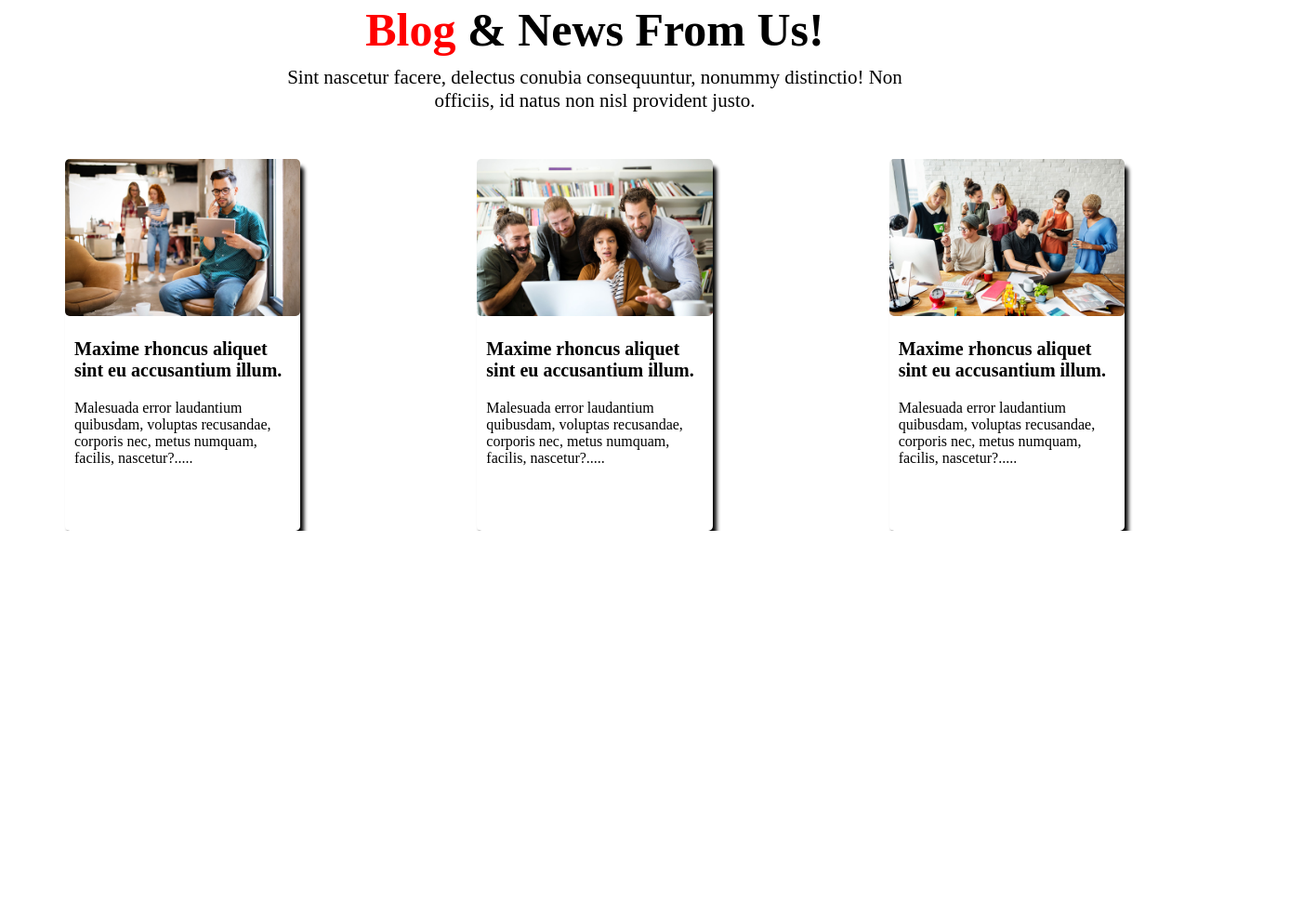
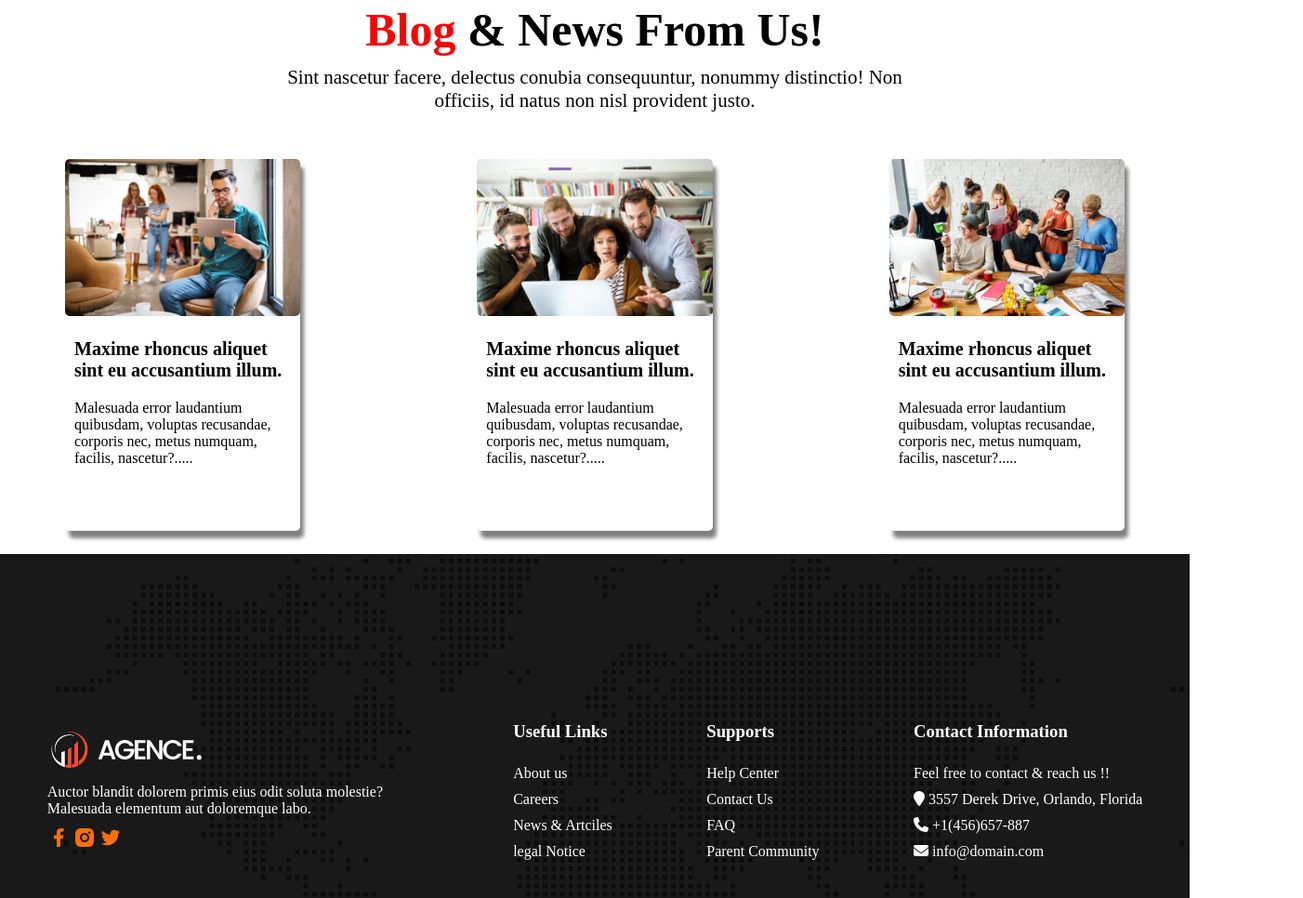
Before and after one commit to Tanvir-Ramim/digital-agency-clone, a plain HTML site: page index.html in a window 1280 px wide. Shown: the part 1834-2800 px from the top of the page at 93% size, 1402 px wide, since content can reach past the window. Before the commit the page ends 2405 px from the top, so only its background shows below. Drawn offline with Linux system fonts and the light colour scheme.

Commit message:
footer done

```diff
--- a/index.html
+++ b/index.html
@@ -7,6 +7,7 @@
     <meta name="viewport" content="width=device-width, initial-scale=1.0">
     <title>Digital Agency</title>
     <link rel="stylesheet" href="style.css">
+    <script src="https://kit.fontawesome.com/aa4a601134.js" crossorigin="anonymous"></script>
 </head>
 
 <body>
@@ -144,7 +145,52 @@
         </section>
     </main>
     <footer>
+              <div class="footer-main">
 
+             <div class="footer-details">
+                    <img src="./asset/logo/logo.png" alt="">
+                    <p class="footer-para">Auctor blandit dolorem primis eius odit soluta molestie? Malesuada elementum aut doloremque labo.</p>
+                    <div class="footer-icons">
+                          <img src="./asset/icon22/facebook.png" alt="">
+                          <img src="./asset/icon22/insta.png" alt="">
+                          <img src="./asset/icon22/twitter.png" alt="">
+
+                    </div>
+             </div>
+             <div class="footer-details">
+                     <h3>Useful Links</h3>
+                     <ol class="footer-list-main">
+                        <li class="footer-list">About us</li>
+                        <li class="footer-list">Careers</li>
+                        <li class="footer-list">News & Artciles</li>
+                        <li class="footer-list">legal Notice</li>
+                     </ol>
+             </div>
+             <div class="footer-details">
+                <h3>Supports
+                </h3>
+                <ol class="footer-list-main">
+                   <li class="footer-list">Help Center</li>
+                   <li class="footer-list">Contact Us</li>
+                   <li class="footer-list">FAQ</li>
+                   <li class="footer-list">Parent Community</li>
+                </ol>
+             </div>
+             <div class="footer-details">
+                <h3>Contact Information</h3>
+                <ol class="footer-list-main">
+                   <li class="footer-list">Feel free to contact & reach us !!</li>
+                   <li class="footer-list"><i class="fa-solid fa-location-pin"></i> 3557 Derek Drive, Orlando, Florida</li>
+                   <li class="footer-list"><i class="fa-solid fa-phone"></i> +1(456)657-887</li>
+                   <li class="footer-list"><i class="fa-solid fa-envelope"></i> info@domain.com</li>
+                </ol>
+             </div>
+              </div>
+
+              <div class="copyright-main">
+                <hr class="hr-class">
+                <p>Copyright © 2022 Agence. All rights reserved.</p>
+       </div>
     </footer>
 </body>
 
--- a/style.css
+++ b/style.css
@@ -47,7 +47,6 @@
     height: 100vh;
     background-image: url('./asset/image/background.jpg'),linear-gradient(rgba(0,0,0,0.2),rgba(0,0,0,0.4));
     background-blend-mode: overlay;
-
     background-position: center;
     background-size: cover;
     text-align: center;
@@ -79,7 +78,7 @@
     background-image: url('./asset/image/footer-bg.png'),linear-gradient(rgba(0,0,0,0.9),rgba(0,0,0,0.9));
     background-blend-mode: overlay;
     background-position: center;
-    background-size: cover;
+    /* background-size: cover; */
     color: white;
     display: flex;
     align-items: center;
@@ -200,7 +199,7 @@
 .card-box{
     width: 340px;
     height: 400px;
-    box-shadow: 4px 8px 4px black;
+    box-shadow: 4px 8px 4px gray;
     border-radius: 5px;
     margin: 0px 70px;
 }
@@ -216,4 +215,52 @@
     display: flex;
     justify-content:center;
     gap: 50px;
+    margin-bottom: 25px;
 }
+
+/* footer section */
+footer{
+    height: 70vh;
+    background-image: url('./asset/image/footer-bg.png'),linear-gradient(rgba(0,0,0,0.9),rgba(0,0,0,0.9));
+    background-blend-mode: overlay;
+    /* background-size:cover; */
+    background-position: center;
+}
+.footer-main{
+
+    color: white;
+    display: flex;
+    justify-content: space-around;
+    align-items: center;
+    padding-top: 180px;
+
+}
+/* .footer-details{
+    margin-bottom: 100px;
+} */
+.footer-para{
+    width: 400px;
+    padding: 10px 0px;
+}
+ .footer-list-main{
+    list-style: none;
+    margin-top: 25px;
+ }
+
+ .footer-list{
+    margin-top: 10px;
+ }
+
+ .copyright-main{
+    color: white;
+    text-align: center;
+    padding-top: 250px;
+ }
+ .footer-icons{
+    gap: 10px;
+ }
+ .hr-class{
+    width: 900px;
+    margin-bottom: 20px;
+    margin-left: 500px;
+ }
```
Also changed, not shown: asset/icon22/facebook.png (added), asset/icon22/insta.png (added), asset/icon22/twitter.png (added).
